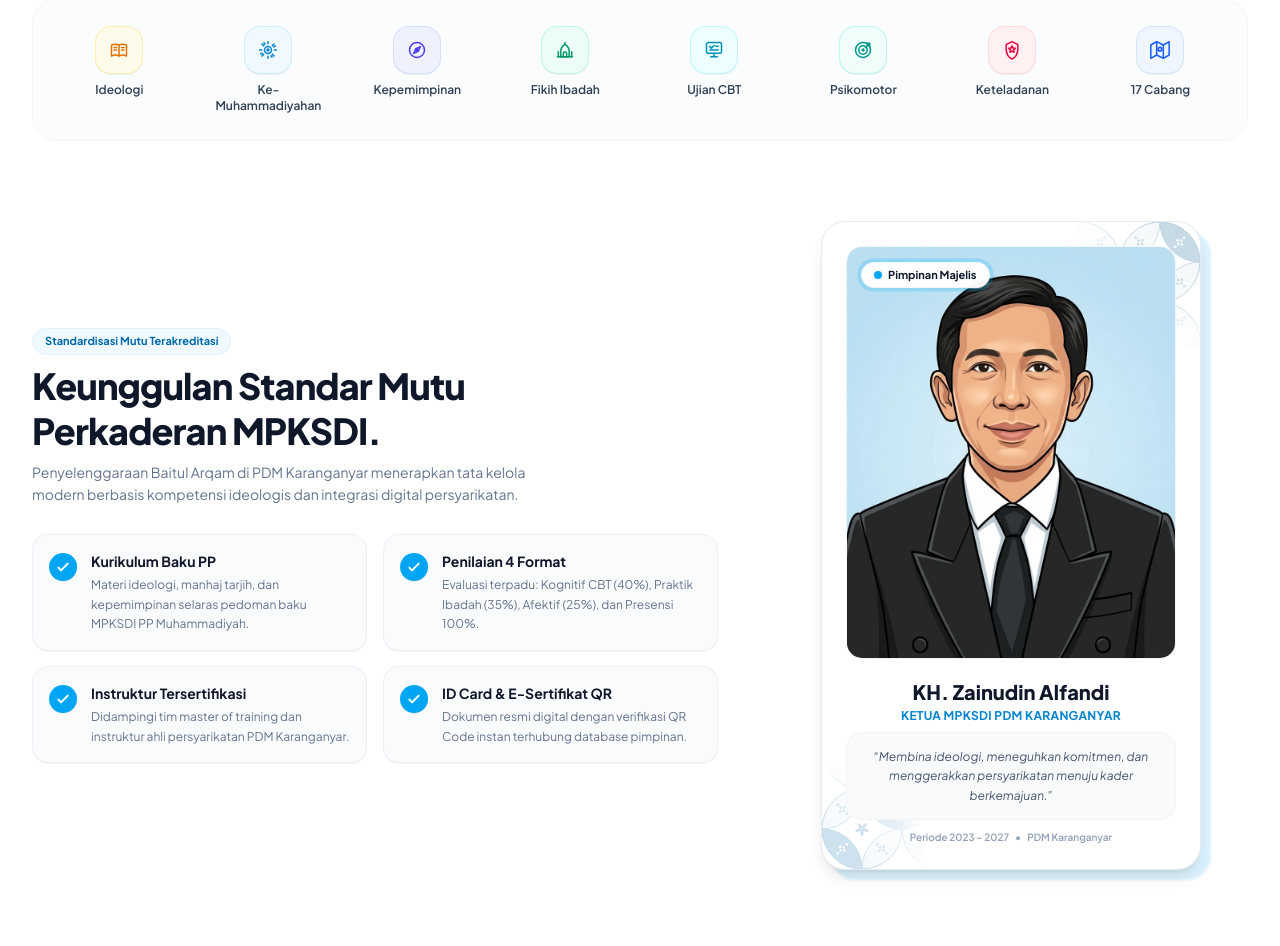
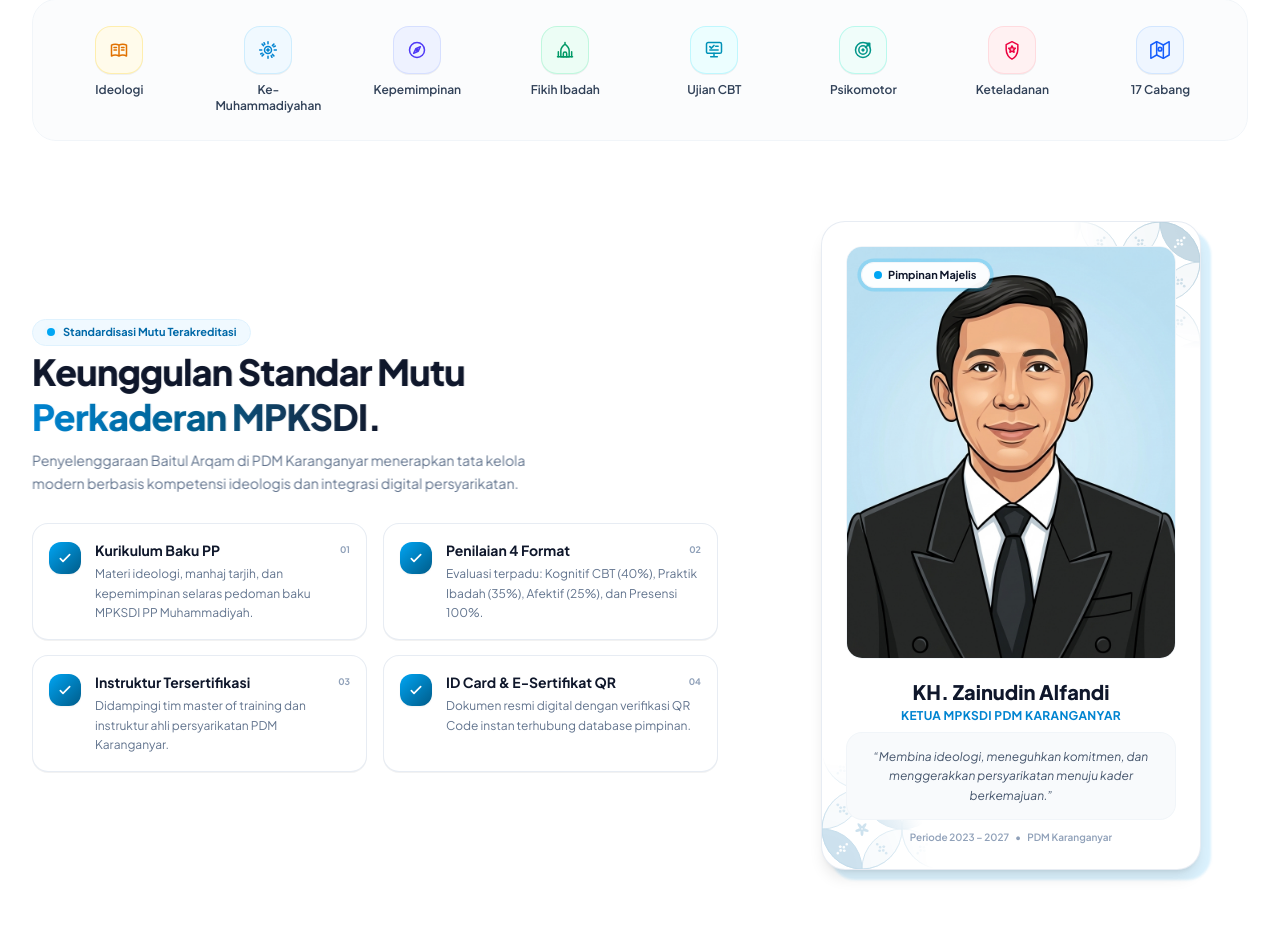
Before and after one commit to ZAKITRIPAMUNGKAS/mpksdikra, a Laravel app: page / in a window 1280 px wide. Shown: the part 560-1506 px from the top of the page. Run offline with Laravel 12, Linux system fonts and the light colour scheme; data comes from the database, SQL or seed files in the repository; data that the repository does not hold is empty; style sheets or scripts are compiled from the project's sources.

Commit message:
feat: enhance Keunggulan Standar Mutu section with staggered reveal animations and interactive card spring reactions

```diff
--- a/resources/css/app.css
+++ b/resources/css/app.css
@@ -214,8 +214,19 @@ textarea:focus {
 .reveal-scale.is-revealed.card-lift-sm:hover,
 .reveal-pop.is-revealed.card-lift-sm:hover,
 .reveal-top.is-revealed.card-lift-sm:hover {
-    transform: translateY(-4px);
+    transform: translateY(-5px);
     transition: transform 0.3s cubic-bezier(0.16, 1, 0.3, 1), box-shadow 0.3s cubic-bezier(0.16, 1, 0.3, 1), border-color 0.25s ease;
+}
+
+/* Feature Item Badge Spring Reaction */
+.feature-badge-icon {
+    transition: transform 0.4s cubic-bezier(0.34, 1.56, 0.64, 1), box-shadow 0.35s ease, background-color 0.3s ease;
+    will-change: transform;
+}
+
+.group:hover .feature-badge-icon {
+    transform: scale(1.22) rotate(8deg);
+    box-shadow: 0 10px 18px -4px rgba(2, 132, 199, 0.38);
 }
 
 /* Diagonal Shimmer Sheen on Card Hover */
--- a/resources/views/landing/index.blade.php
+++ b/resources/views/landing/index.blade.php
@@ -310,69 +310,85 @@
 
                 {{-- Left: Text & 2x2 Feature Grid with Solid Blue Checkmarks --}}
                 <div class="lg:col-span-7 space-y-6">
-                    <div class="reveal-left">
-                        <div class="inline-flex items-center gap-2 px-3 py-1 rounded-full bg-sky-50 text-sky-700 text-[11px] font-bold border border-sky-100 mb-2">
+                    <div class="space-y-2.5">
+                        <div class="inline-flex items-center gap-2 px-3.5 py-1 rounded-full bg-sky-50 text-sky-700 text-[11px] font-bold border border-sky-100 mb-1 reveal-pop reveal-delay-100">
+                            <span class="relative flex h-2 w-2">
+                                <span class="animate-ping absolute inline-flex h-full w-full rounded-full bg-sky-400 opacity-75"></span>
+                                <span class="relative inline-flex rounded-full h-2 w-2 bg-sky-500"></span>
+                            </span>
                             <span>Standardisasi Mutu Terakreditasi</span>
                         </div>
-                        <h2 class="text-2xl sm:text-4xl font-extrabold text-slate-900 tracking-tight leading-tight">
+                        <h2 class="text-2xl sm:text-4xl font-extrabold text-slate-900 tracking-tight leading-tight reveal-left reveal-delay-150">
                             Keunggulan Standar Mutu <br>
-                            Perkaderan MPKSDI.
+                            <span class="text-transparent bg-clip-text bg-gradient-to-r from-sky-600 via-[#005c8a] to-slate-900">Perkaderan MPKSDI.</span>
                         </h2>
-                        <p class="text-xs sm:text-sm text-slate-500 mt-2 max-w-lg leading-relaxed">
+                        <p class="text-xs sm:text-sm text-slate-500 mt-2 max-w-lg leading-relaxed reveal-left reveal-delay-200">
                             Penyelenggaraan Baitul Arqam di PDM Karanganyar menerapkan tata kelola modern berbasis kompetensi ideologis dan integrasi digital persyarikatan.
                         </p>
                     </div>
 
-                    {{-- 2x2 Grid Modern Cards --}}
+                    {{-- 2x2 Grid Modern Cards with Dynamic Reveal & Interactive Micro-Animations --}}
                     <div class="grid grid-cols-1 sm:grid-cols-2 gap-4 pt-1">
 
-                        {{-- 1 --}}
-                        <div class="group p-4 rounded-2xl bg-slate-50/70 border border-slate-200/60 card-lift-sm card-sheen hover:border-sky-400 hover:bg-white transition-all duration-300 flex items-start gap-3.5 shadow-2xs reveal-left reveal-delay-100 cursor-pointer">
-                            <div class="w-7 h-7 rounded-full bg-sky-500 text-white flex items-center justify-center shrink-0 mt-0.5 shadow-2xs group-hover:scale-115 group-hover:bg-sky-600 transition-all duration-300">
-                                <svg class="w-4 h-4 group-hover:scale-110 transition-transform" fill="none" stroke="currentColor" viewBox="0 0 24 24"><path stroke-linecap="round" stroke-linejoin="round" stroke-width="3" d="M5 13l4 4L19 7"/></svg>
-                            </div>
-                            <div>
-                                <h3 class="font-bold text-slate-900 text-sm group-hover:text-sky-700 transition-colors">Kurikulum Baku PP</h3>
-                                <p class="text-xs text-slate-500 mt-1 leading-relaxed">
+                        {{-- 1: Kurikulum Baku PP --}}
+                        <div class="group p-4 rounded-2xl bg-white border border-slate-200/80 card-lift-sm card-sheen hover:border-sky-400 hover:shadow-xl hover:shadow-sky-500/10 transition-all duration-300 flex items-start gap-3.5 shadow-2xs reveal-pop reveal-delay-200 cursor-pointer relative overflow-hidden">
+                            <div class="w-8 h-8 rounded-xl bg-gradient-to-br from-sky-500 to-[#005c8a] text-white flex items-center justify-center shrink-0 mt-0.5 shadow-xs feature-badge-icon">
+                                <svg class="w-4 h-4 group-hover:scale-110 transition-transform duration-300" fill="none" stroke="currentColor" viewBox="0 0 24 24"><path stroke-linecap="round" stroke-linejoin="round" stroke-width="2.5" d="M5 13l4 4L19 7"/></svg>
+                            </div>
+                            <div class="min-w-0 flex-1">
+                                <div class="flex items-center justify-between gap-1">
+                                    <h3 class="font-bold text-slate-900 text-sm group-hover:text-sky-600 group-hover:translate-x-0.5 transition-all duration-200">Kurikulum Baku PP</h3>
+                                    <span class="text-[9px] font-bold text-slate-400 group-hover:text-sky-500 transition-colors">01</span>
+                                </div>
+                                <p class="text-xs text-slate-500 mt-1 leading-relaxed group-hover:text-slate-700 transition-colors">
                                     Materi ideologi, manhaj tarjih, dan kepemimpinan selaras pedoman baku MPKSDI PP Muhammadiyah.
                                 </p>
                             </div>
                         </div>
 
-                        {{-- 2 --}}
-                        <div class="group p-4 rounded-2xl bg-slate-50/70 border border-slate-200/60 card-lift-sm card-sheen hover:border-sky-400 hover:bg-white transition-all duration-300 flex items-start gap-3.5 shadow-2xs reveal-left reveal-delay-200 cursor-pointer">
-                            <div class="w-7 h-7 rounded-full bg-sky-500 text-white flex items-center justify-center shrink-0 mt-0.5 shadow-2xs group-hover:scale-115 group-hover:bg-sky-600 transition-all duration-300">
-                                <svg class="w-4 h-4 group-hover:scale-110 transition-transform" fill="none" stroke="currentColor" viewBox="0 0 24 24"><path stroke-linecap="round" stroke-linejoin="round" stroke-width="3" d="M5 13l4 4L19 7"/></svg>
-                            </div>
-                            <div>
-                                <h3 class="font-bold text-slate-900 text-sm group-hover:text-sky-700 transition-colors">Penilaian 4 Format</h3>
-                                <p class="text-xs text-slate-500 mt-1 leading-relaxed">
+                        {{-- 2: Penilaian 4 Format --}}
+                        <div class="group p-4 rounded-2xl bg-white border border-slate-200/80 card-lift-sm card-sheen hover:border-sky-400 hover:shadow-xl hover:shadow-sky-500/10 transition-all duration-300 flex items-start gap-3.5 shadow-2xs reveal-pop reveal-delay-300 cursor-pointer relative overflow-hidden">
+                            <div class="w-8 h-8 rounded-xl bg-gradient-to-br from-sky-500 to-[#005c8a] text-white flex items-center justify-center shrink-0 mt-0.5 shadow-xs feature-badge-icon">
+                                <svg class="w-4 h-4 group-hover:scale-110 transition-transform duration-300" fill="none" stroke="currentColor" viewBox="0 0 24 24"><path stroke-linecap="round" stroke-linejoin="round" stroke-width="2.5" d="M5 13l4 4L19 7"/></svg>
+                            </div>
+                            <div class="min-w-0 flex-1">
+                                <div class="flex items-center justify-between gap-1">
+                                    <h3 class="font-bold text-slate-900 text-sm group-hover:text-sky-600 group-hover:translate-x-0.5 transition-all duration-200">Penilaian 4 Format</h3>
+                                    <span class="text-[9px] font-bold text-slate-400 group-hover:text-sky-500 transition-colors">02</span>
+                                </div>
+                                <p class="text-xs text-slate-500 mt-1 leading-relaxed group-hover:text-slate-700 transition-colors">
                                     Evaluasi terpadu: Kognitif CBT (40%), Praktik Ibadah (35%), Afektif (25%), dan Presensi 100%.
                                 </p>
                             </div>
                         </div>
 
-                        {{-- 3 --}}
-                        <div class="group p-4 rounded-2xl bg-slate-50/70 border border-slate-200/60 card-lift-sm card-sheen hover:border-sky-400 hover:bg-white transition-all duration-300 flex items-start gap-3.5 shadow-2xs reveal-left reveal-delay-300 cursor-pointer">
-                            <div class="w-7 h-7 rounded-full bg-sky-500 text-white flex items-center justify-center shrink-0 mt-0.5 shadow-2xs group-hover:scale-115 group-hover:bg-sky-600 transition-all duration-300">
-                                <svg class="w-4 h-4 group-hover:scale-110 transition-transform" fill="none" stroke="currentColor" viewBox="0 0 24 24"><path stroke-linecap="round" stroke-linejoin="round" stroke-width="3" d="M5 13l4 4L19 7"/></svg>
-                            </div>
-                            <div>
-                                <h3 class="font-bold text-slate-900 text-sm group-hover:text-sky-700 transition-colors">Instruktur Tersertifikasi</h3>
-                                <p class="text-xs text-slate-500 mt-1 leading-relaxed">
+                        {{-- 3: Instruktur Tersertifikasi --}}
+                        <div class="group p-4 rounded-2xl bg-white border border-slate-200/80 card-lift-sm card-sheen hover:border-sky-400 hover:shadow-xl hover:shadow-sky-500/10 transition-all duration-300 flex items-start gap-3.5 shadow-2xs reveal-pop reveal-delay-400 cursor-pointer relative overflow-hidden">
+                            <div class="w-8 h-8 rounded-xl bg-gradient-to-br from-sky-500 to-[#005c8a] text-white flex items-center justify-center shrink-0 mt-0.5 shadow-xs feature-badge-icon">
+                                <svg class="w-4 h-4 group-hover:scale-110 transition-transform duration-300" fill="none" stroke="currentColor" viewBox="0 0 24 24"><path stroke-linecap="round" stroke-linejoin="round" stroke-width="2.5" d="M5 13l4 4L19 7"/></svg>
+                            </div>
+                            <div class="min-w-0 flex-1">
+                                <div class="flex items-center justify-between gap-1">
+                                    <h3 class="font-bold text-slate-900 text-sm group-hover:text-sky-600 group-hover:translate-x-0.5 transition-all duration-200">Instruktur Tersertifikasi</h3>
+                                    <span class="text-[9px] font-bold text-slate-400 group-hover:text-sky-500 transition-colors">03</span>
+                                </div>
+                                <p class="text-xs text-slate-500 mt-1 leading-relaxed group-hover:text-slate-700 transition-colors">
                                     Didampingi tim master of training dan instruktur ahli persyarikatan PDM Karanganyar.
                                 </p>
                             </div>
                         </div>
 
-                        {{-- 4 --}}
-                        <div class="group p-4 rounded-2xl bg-slate-50/70 border border-slate-200/60 card-lift-sm card-sheen hover:border-sky-400 hover:bg-white transition-all duration-300 flex items-start gap-3.5 shadow-2xs reveal-left reveal-delay-400 cursor-pointer">
-                            <div class="w-7 h-7 rounded-full bg-sky-500 text-white flex items-center justify-center shrink-0 mt-0.5 shadow-2xs group-hover:scale-115 group-hover:bg-sky-600 transition-all duration-300">
-                                <svg class="w-4 h-4 group-hover:scale-110 transition-transform" fill="none" stroke="currentColor" viewBox="0 0 24 24"><path stroke-linecap="round" stroke-linejoin="round" stroke-width="3" d="M5 13l4 4L19 7"/></svg>
-                            </div>
-                            <div>
-                                <h3 class="font-bold text-slate-900 text-sm group-hover:text-sky-700 transition-colors">ID Card &amp; E-Sertifikat QR</h3>
-                                <p class="text-xs text-slate-500 mt-1 leading-relaxed">
+                        {{-- 4: ID Card & E-Sertifikat QR --}}
+                        <div class="group p-4 rounded-2xl bg-white border border-slate-200/80 card-lift-sm card-sheen hover:border-sky-400 hover:shadow-xl hover:shadow-sky-500/10 transition-all duration-300 flex items-start gap-3.5 shadow-2xs reveal-pop reveal-delay-500 cursor-pointer relative overflow-hidden">
+                            <div class="w-8 h-8 rounded-xl bg-gradient-to-br from-sky-500 to-[#005c8a] text-white flex items-center justify-center shrink-0 mt-0.5 shadow-xs feature-badge-icon">
+                                <svg class="w-4 h-4 group-hover:scale-110 transition-transform duration-300" fill="none" stroke="currentColor" viewBox="0 0 24 24"><path stroke-linecap="round" stroke-linejoin="round" stroke-width="2.5" d="M5 13l4 4L19 7"/></svg>
+                            </div>
+                            <div class="min-w-0 flex-1">
+                                <div class="flex items-center justify-between gap-1">
+                                    <h3 class="font-bold text-slate-900 text-sm group-hover:text-sky-600 group-hover:translate-x-0.5 transition-all duration-200">ID Card &amp; E-Sertifikat QR</h3>
+                                    <span class="text-[9px] font-bold text-slate-400 group-hover:text-sky-500 transition-colors">04</span>
+                                </div>
+                                <p class="text-xs text-slate-500 mt-1 leading-relaxed group-hover:text-slate-700 transition-colors">
                                     Dokumen resmi digital dengan verifikasi QR Code instan terhubung database pimpinan.
                                 </p>
                             </div>
```
